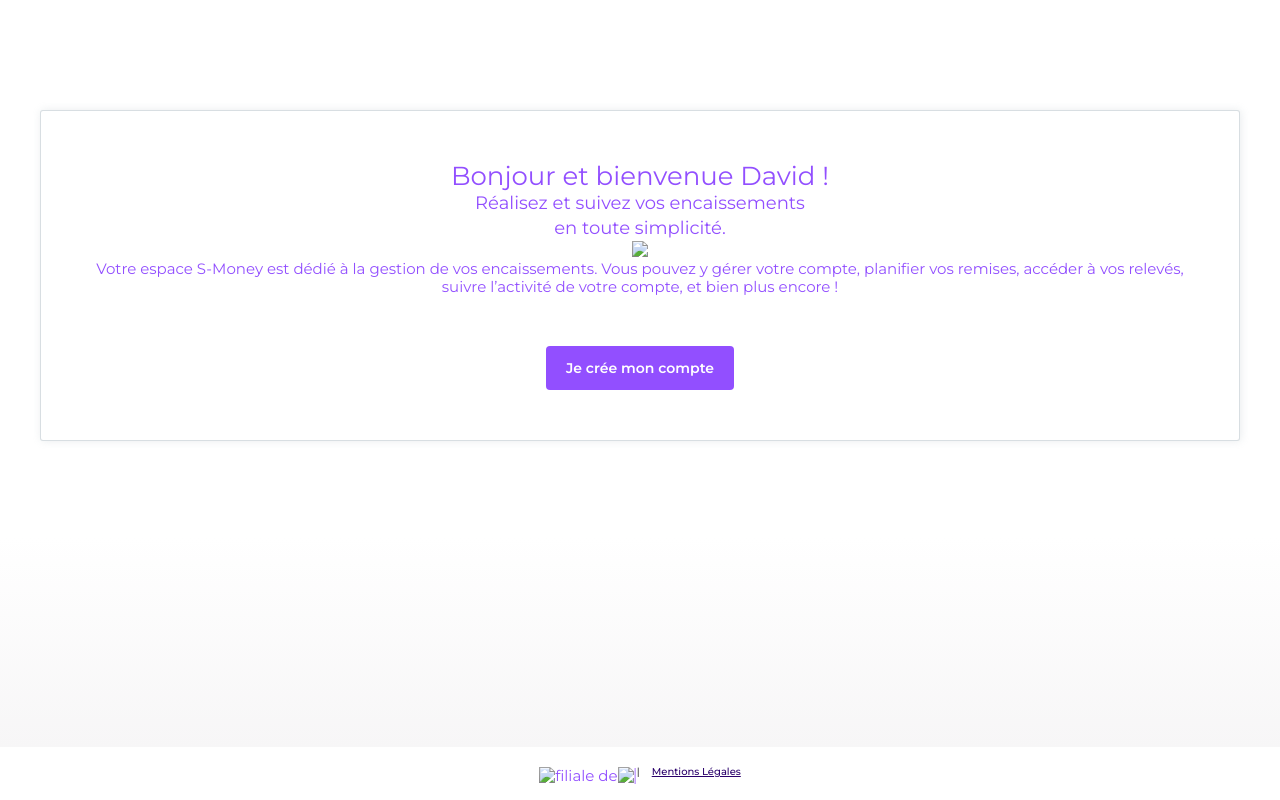
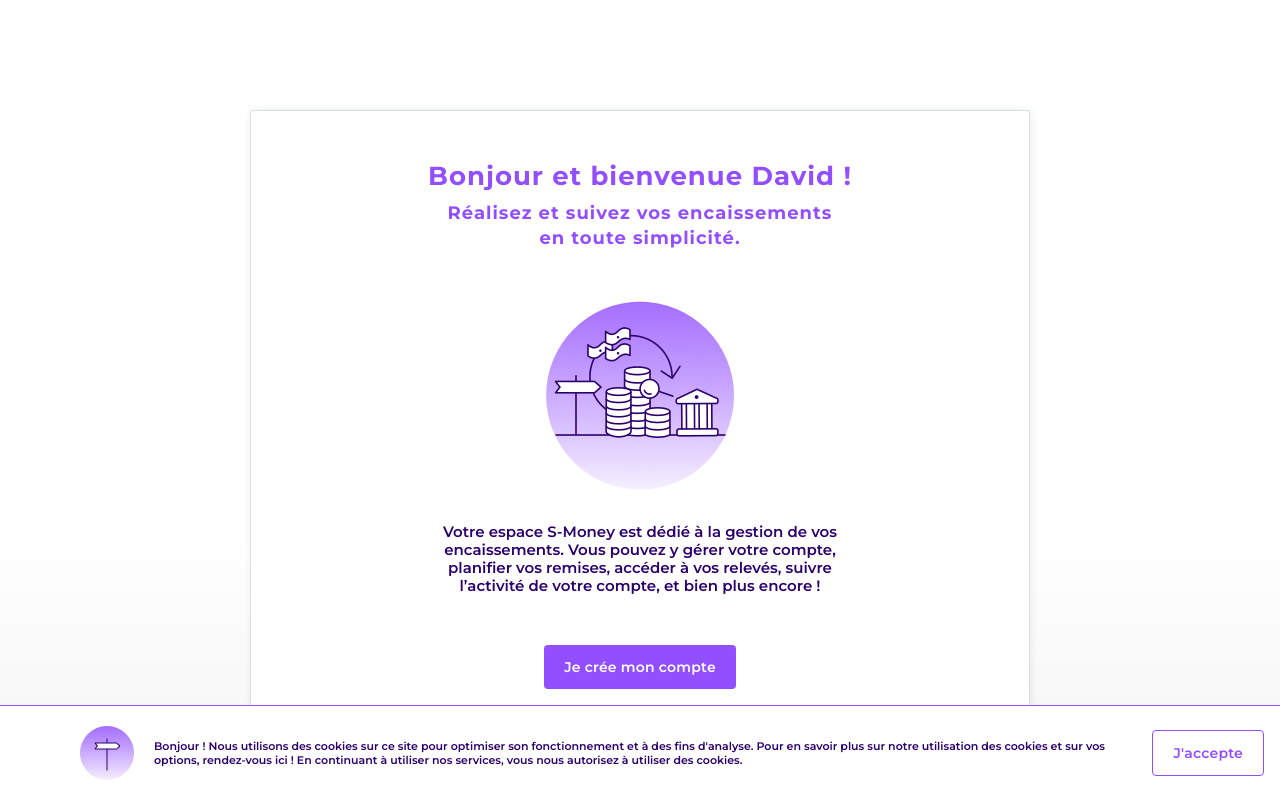
Before and after one commit to FrenchWebStudio/S-Money, a website: page index.html in a window 1280 px wide. Drawn offline with nearby package versions, Linux system fonts and the light colour scheme.

Commit message:
add home page

```diff
--- a/assets/sass/base/_variables.scss
+++ b/assets/sass/base/_variables.scss
@@ -14,9 +14,11 @@
 // Colors
 
 	$primary-color: #924FFF;
+	$secondary-color: #2A006B;
 
 	$white: #ffffff;
 	$black: #000000;
+	$mid-dark: #3F3F3F;
 
 // Typography
 
@@ -41,7 +43,9 @@
 	$font-600: 600;
 	$font-700: 700;
 
-	//Line Height
+	//Line Height$
+	$line-height-14: 14px;
+	$line-height-16: 16px;
 	$line-height-18: 18px;
 	$line-height-20: 20px;
 	$line-height-22: 22px;
@@ -55,6 +59,7 @@
 
 	//Style
 	$button-bg: $primary-color;
+	$button-bg-inline: $white;
 	$button-border-radius: 4px;
 	$button-padding: 15px 20px;
 	$button-border-radius: 4px;
--- a/assets/sass/components/_buttons.scss
+++ b/assets/sass/components/_buttons.scss
@@ -7,7 +7,24 @@
 	font-family: $font-family;
 	font-size: $button-font-size;
 	font-weight: $button-font-weight;
+	letter-spacing: 0.2px;
 	border-radius: $button-border-radius;
 	-webkit-font-smoothing: antialiased;
 	cursor: pointer;
 }
+
+.button-inline {
+	display: inline-block;
+	padding: $button-padding;
+	margin-top: 0;
+	color: $primary-color;
+	background: $button-bg-inline;
+	font-family: $font-family;
+	font-size: $button-font-size;
+	font-weight: $button-font-weight;
+	letter-spacing: 0.2px;
+	border: 1px solid $primary-color;
+	border-radius: $button-border-radius;
+	-webkit-font-smoothing: antialiased;
+	cursor: pointer;
+}
--- a/assets/sass/components/_footer.scss
+++ b/assets/sass/components/_footer.scss
@@ -2,6 +2,16 @@
 	display: flex;
 	padding-top: $footer-padding-top;
 	padding-bottom: $footer-padding-bottom;
+
+	* {
+		align-self: flex-end;
+	}
+
+	p {
+		color: $mid-dark;
+		font-size: 9px;
+		line-height: $line-height-14;
+		margin: 0 5px;
 	}
 
 	.link-footer {
@@ -14,9 +24,14 @@
 		padding-left: 15px;
 
 		&:before {
-		content: "|";
+			content: "";
 			position: absolute;
 			left: 0;
-		color: #3F3F3F;
+			top: 50%;
+			transform: translateY(-50%);
+			width: 1px;
+			height: 13px;
+			background-color: #3F3F3F;
 		}
 	}
+}
--- a/assets/sass/components/_headings.scss
+++ b/assets/sass/components/_headings.scss
@@ -2,15 +2,18 @@
 
 h1, h2, h3, h4, h5, h6 {
 	font-family: $font-family;
+	letter-spacing: 1px;
 }
 
 
 h1 {
 	font-size: $heading-1-font-size;
 	line-height: $line-height-30;
+	font-weight: $font-700;
 }
 
 h2 {
 	font-size: $heading-2-font-size;
 	line-height: $line-height-25;
+	font-weight: $font-700;
 }
--- a/assets/sass/style.scss
+++ b/assets/sass/style.scss
@@ -43,12 +43,30 @@ body {
 
 	.content {
 		position: relative;
+		max-width: 780px;
 		top: 110px;
 		background: $white;
 		border: $border-content;
 		box-shadow: $box-shadow-content;
 		padding: 50px;
 		border-radius: $border-radius-content;
+
+		.home-wrapper {
+			h2 {
+				margin-top: 10px;
+			}
+
+			img.welcomeIllustration {
+				margin: 50px 0 30px 0;
+			}
+
+			p {
+				max-width: 60%;
+   		 		margin: 0 auto;
+				color: $secondary-color;
+				font-weight: $font-600;
+			}
+		}
 	}
 
 
@@ -60,4 +78,38 @@ body {
 		bottom: 0;
 		background-color: $white;
 	}
+
+	.cookie-container {
+		width: 100%;
+		position: absolute;
+	    left: 0;
+	    bottom: 0;
+	    background-color: #fff;
+	    border-top: 1px solid;
+	    padding-top: 20px;
+	    padding-bottom: 20px;
+
+	    .cookie-wrapper {
+	    	display: flex;
+	    	align-items: center;
+
+	    	img {
+	    		margin-right: 20px;
+	    	}
+
+	    	p {
+	    		color: $secondary-color;
+	    		font-size: 11px;
+	    		font-weight: $font-600;
+	    		line-height: $line-height-14;
+	    	}
+
+
+		    a.close-cookie {
+		    	position: absolute;
+		    	top: 20px;
+		    	right: 20px;
+		    }
+	    }
+	}
 }
--- a/index.html
+++ b/index.html
@@ -12,12 +12,14 @@
 <body>
       <section class="content wrapper container-fluid">
             <div class="row">
-                  <div class="col-xs-12 center-lg">
-                        <h1>Bonjour et bienvenue David !</h1>
-                        <h2>Réalisez et suivez vos encaissements<br>en toute simplicité.</h2>
-                        <img src="assets/images/test.png">
-                        <p>Votre espace S-Money est dédié à la gestion de vos encaissements. Vous pouvez y gérer votre compte, planifier vos remises, accéder à vos relevés, suivre l’activité de votre compte, et bien plus encore !</p>
-                        <a class="button-default">Je crée mon compte</a>
+                  <div class="col-xs-12 center-xs">
+                        <div class="home-wrapper">
+                              <h1>Bonjour et bienvenue David !</h1>
+                              <h2>Réalisez et suivez vos encaissements<br>en toute simplicité.</h2>
+                              <img src="assets/img/welcome-illustration.png" class="welcomeIllustration" alt="Bienvenue sur S-Money">
+                              <p>Votre espace S-Money est dédié à la gestion de vos encaissements. Vous pouvez y gérer votre compte, planifier vos remises, accéder à vos relevés, suivre l’activité de votre compte, et bien plus encore !</p>
+                              <a class="button-default">Je crée mon compte</a>
+                        </div>
                   </div>
             </div>
       </section>
@@ -26,15 +28,30 @@
                   <div class="row">
                   <div class="col-xs-12">
                         <div class="content-footer">
-                              <img src="assets/images/test.png">
+                              <img src="assets/img/footer/logo-s-money.png"class="logo-s-money" alt="">
                               <p>filiale de</p>
-                              <img src="assets/images/test.png">
-                              <span> | </span>
+                              <img src="assets/img/footer/logo-natixis.png" class="logo-natixis" alt="Natixis">
                               <a href="#" class="link-footer" title="Mentions Légales">Mentions Légales</a>
                         </div>
                   </div>
             </div>
       </footer>
+      <div class="cookie-container container-fluid">
+            <div class="row">
+                  <div class="wrapper">
+                        <div class="col-xs-12">
+                              <div class="cookie-wrapper">
+                                    <img src="assets/img/cookie-bloc/cookie-arrow.png" class="logo-s-money" alt="">
+                                    <p>Bonjour ! Nous utilisons des cookies sur ce site pour optimiser son fonctionnement et à des fins d'analyse. Pour en savoir plus sur notre utilisation des cookies et sur vos options, rendez-vous ici ! En continuant à utiliser nos services, vous nous autorisez à utiliser des cookies.</p>
+                                    <a class="button-default button-inline">J'accepte</a>
+                                    <a href="#" class="close-cookie">
+                                          <img src="assets/img/cookie-bloc/close-icon.png" class="close-cookie-img" alt="Close">
+                                    </a>
+                              </div>
+                        </div>
+                  </div>
+            </div>
+      </div>
       <script src="https://ajax.googleapis.com/ajax/libs/jquery/2.1.4/jquery.min.js"></script>
       <script src="assets/js/index.js"></script>
 </body>
```
Also changed, not shown: assets/css/components/style.min.css, assets/css/style.css, assets/css/style.min.css, assets/img/cookie-bloc/close-icon.png (added), assets/img/cookie-bloc/cookie-arrow.png (added), assets/img/footer/logo-natixis.png (added), assets/img/footer/logo-s-money.png (added), assets/img/welcome-illustration.png (added). Lines whose indentation alone changed are shown as unchanged.
